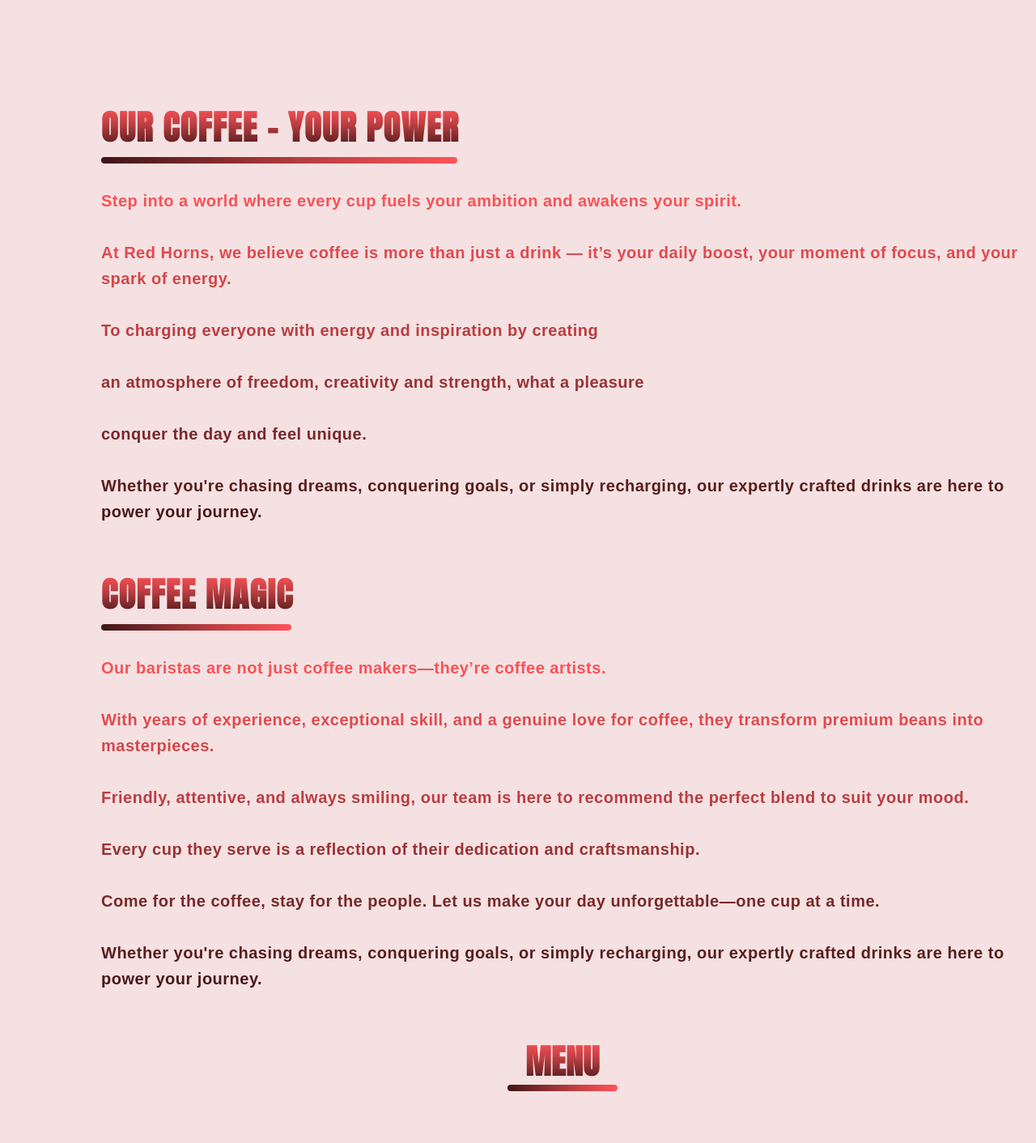
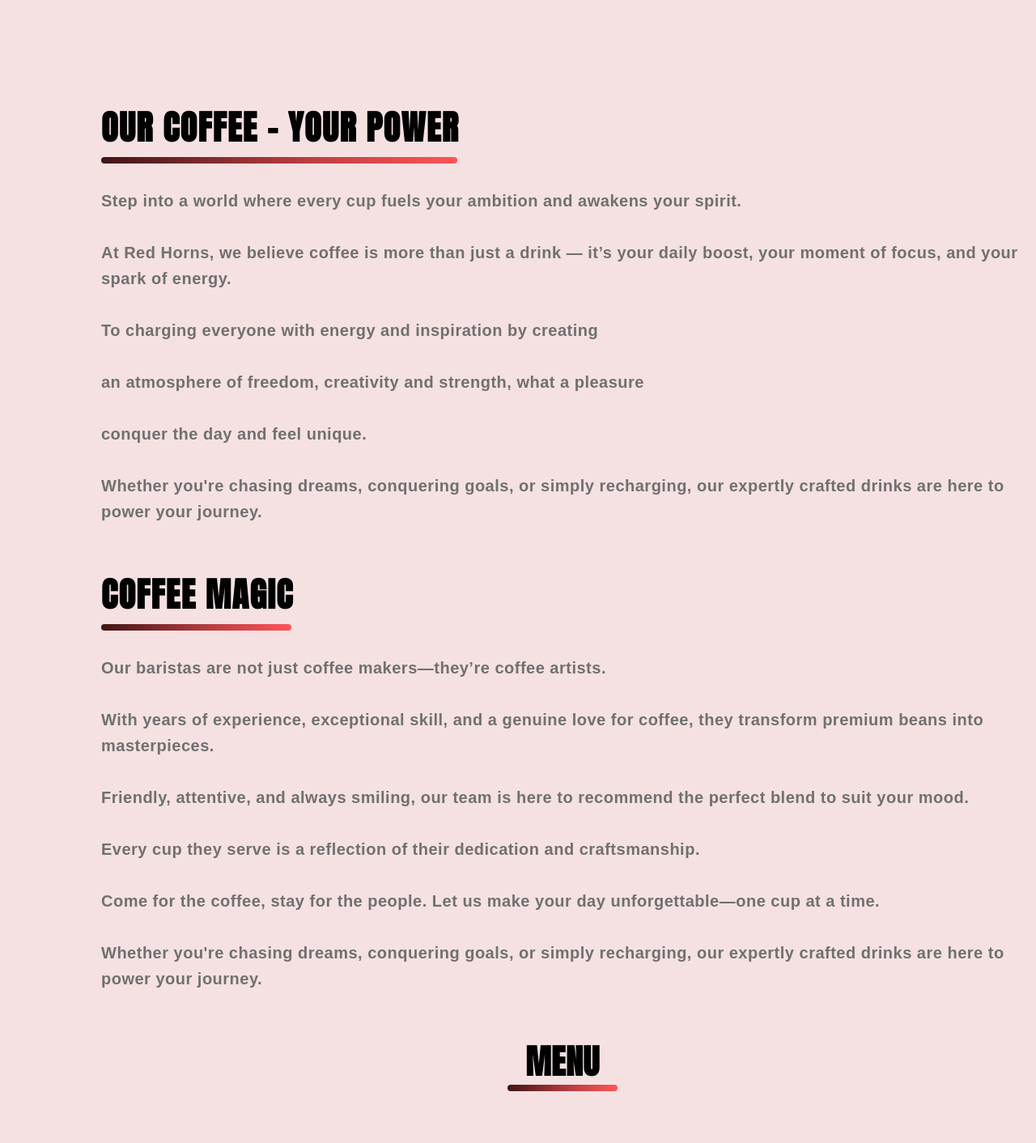
Before and after one commit to LifeIsCodeArt/RedHorns, a Vue app: page / in a window 1280 px wide. Shown: the part 1330-2742 px from the top of the page at 81% size. Built offline with nearby package versions, Linux system fonts and the light colour scheme.

Commit message:
add final changes #1111

```diff
--- a/src/components/Footer/TheFooter.vue
+++ b/src/components/Footer/TheFooter.vue
@@ -39,8 +39,8 @@
 
                 <div class="mt-[65.6px] mb-[35px]">
 
-                    <p class="linear text-[16px] font-anton_regular font-normal leading-[23px] tracking-[0.5px] w-[282px] max-xl:w-[524px] max-xl:text-center max-md:w-[253px] max-md:pr-[14px] max-md:text-left"
-                       :class="darkTheme ? 'bg-black' : 'bg-[#f5e1e2]'">
+                    <p class="text-[16px] font-anton_regular font-normal leading-[23px] tracking-[0.5px] w-[282px] max-xl:w-[524px] max-xl:text-center max-md:w-[253px] max-md:pr-[14px] max-md:text-left"
+                       :class="darkTheme ? ' text-[#f5e1e2]' : ' text-[#bf3f42]'">
 
                        <span class="mb-[12px] block">Lorem Ipsum is simply simply</span>
                         when an unknown printer took a
--- a/src/views/HomeView.vue
+++ b/src/views/HomeView.vue
@@ -57,10 +57,10 @@
     animation: isModalVisible ? 'flyIn 1.0s ease-in-out forwards' : ''
   }"
   >
-    <h1 class="text-2xl font-bold text-center" :class="darkTheme ? 'linear2' : 'linear'">Magical {{selectedArticle.text}} Brewing Method</h1>
+    <h1 class="text-2xl font-bold text-center tracking-[2px]" :class="darkTheme ? 'text-[#f5e1e2]' : 'text-[#bf3f42]'">Magical {{selectedArticle.text}} Brewing Method</h1>
 
-    <div class="space-y-4" :class="darkTheme ? 'linear2' : 'linear'">
-      <h2 class="text-lg font-semibold">Description:</h2>
+    <div class="space-y-4" :class="darkTheme ? 'text-[#f5e1e2]' : 'text-[#bf3f42]'">
+      <h2 class="text-lg font-semibold tracking-[2px]">Description:</h2>
       <p class="text-sm leading-relaxed font-red_display">
         Magical coffee isn’t just a drink; it’s a ritual that awakens inspiration and energy.
         It unveils unique flavor nuances and brings warmth to even the coldest mornings.
@@ -68,8 +68,8 @@
       </p>
     </div>
 
-    <div class="space-y-4" :class="darkTheme ? 'linear2' : 'linear'">
-      <h2 class="text-lg font-semibold">Ingredients:</h2>
+    <div class="space-y-4" :class="darkTheme ? 'text-[#f5e1e2]' : 'text-[#bf3f42]'">
+      <h2 class="text-lg font-semibold tracking-[2px]">Ingredients:</h2>
       <ul class="list-disc list-inside text-sm leading-relaxed font-red_display">
         <li><strong>Coffee beans</strong> — freshly ground to preserve the aroma. Choose your flavor: vibrant fruity notes or rich chocolate undertones.</li>
         <li><strong>Water</strong> — clean and filtered, heated to the ideal temperature (92–96°C).</li>
@@ -77,8 +77,8 @@
       </ul>
     </div>
 
-    <div class="space-y-4" :class="darkTheme ? 'linear2' : 'linear'">
-      <h2 class="text-lg font-semibold">Brewing Method:</h2>
+    <div class="space-y-4" :class="darkTheme ? 'text-[#f5e1e2]' : 'text-[#bf3f42]'">
+      <h2 class="text-lg font-semibold tracking-[2px]">Brewing Method:</h2>
       <ol class="list-decimal list-inside text-sm leading-relaxed space-y-2 font-red_display">
         <li><strong>Preparation:</strong> Find a quiet space where you can immerse yourself in the process. Treat this as your personal ritual. Warm your brewing device.</li>
         <li><strong>Measure:</strong> Use 1–2 tablespoons (about 10–15 g) of freshly ground coffee per cup. Adjust to your taste.</li>
@@ -88,8 +88,8 @@
       </ol>
     </div>
 
-    <div class="space-y-4" :class="darkTheme ? 'linear2' : 'linear'">
-      <h2 class="text-lg font-semibold">The Ritual of Enjoyment:</h2>
+    <div class="space-y-4" :class="darkTheme ? 'text-[#f5e1e2]' : 'text-[#bf3f42]'">
+      <h2 class="text-lg font-semibold tracking-[2px]">The Ritual of Enjoyment:</h2>
       <p class="text-sm leading-relaxed font-red_display">
         Before your first sip, close your eyes and take in the aroma. Let it fill you with inspiration. Drink slowly, savoring every sip. Feel the magic unfold.
       </p>
@@ -107,7 +107,7 @@
         <div>
 
           <div id="Menu" class="text-[14px] leading-[18px] tracking-[0.5px] font-anton_regular font-bold flex items-center align-baseline max-md:block  max-md:text-center max-md:h-[36px] max-md:w-full max-xl:pl-[20px] max-xsm:pl-0 max-xsm:w-[200px]"
-               :class="darkTheme ? 'linear2' :'linear'">
+               :class="darkTheme ? 'text-[#bf3f42]' :'text-[#bf3f42]'">
             Головна  <span class="pt-[1px] px-[4px] h-[18px]">></span>
 
             <span class="font-normal text-center w-auto h-[18px]"> Red Horns</span>
@@ -116,8 +116,8 @@
 
           <bio-rada class="mb-40"/>
 
-          <h1 class="linear uppercase text-[42px] leading-[54px] tracking-[1.5px] font-anton_regular font-black max-md:text-center max-md:text-[35px] max-md:leading-[45.5px] max-xl:w-full max-xl:text-center max-xsm:w-[360px] max-xsm:text-[28px]"
-              :class="darkTheme ? 'linear2' :'linear'">
+          <h1 class=" uppercase text-[42px] leading-[54px] tracking-[1.5px] font-anton_regular font-black max-md:text-center max-md:text-[35px] max-md:leading-[45.5px] max-xl:w-full max-xl:text-center max-xsm:w-[360px] max-xsm:text-[28px]"
+              :class="darkTheme ? 'text-[#f5e1e2]' :'text-[#bf3f42]'">
 
             Our coffee - your power
 
@@ -130,7 +130,7 @@
 
         <div id="About" class="text-[20px] text-[#707070] leading-[32px]
         tracking-[0.5px] font-red_display font-semibold mt-[30px] mb-[60px] max-xl:w-full max-xl:text-center max-1lg:w-[700px] max-xsm:w-[360px] max-1lg:text-left"
-             :class="darkTheme ? 'linear2' :'linear'">
+             :class="darkTheme ? 'text-[#f5e1e2]' :'text-[#bf3f42]'">
 
           Step into a world where every cup fuels your ambition and awakens your spirit.<br><br>
 
@@ -146,8 +146,8 @@
 
         </div>
 
-        <h1 class="linear uppercase text-[42px] leading-[54px] tracking-[1.5px] font-anton_regular font-black max-md:text-center max-md:text-[35px] max-md:leading-[45.5px] max-xl:w-full max-xl:text-center max-xsm:w-[360px] max-xsm:text-[28px]"
-            :class="darkTheme ? 'linear2' :'linear'">
+        <h1 class=" uppercase text-[42px] leading-[54px] tracking-[1.5px] font-anton_regular font-black max-md:text-center max-md:text-[35px] max-md:leading-[45.5px] max-xl:w-full max-xl:text-center max-xsm:w-[360px] max-xsm:text-[28px]"
+            :class="darkTheme ? 'text-[#f5e1e2]' :'text-[#bf3f42]'">
 
           Coffee magic
 
@@ -157,7 +157,7 @@
              :class="darkTheme ? 'background2' : 'background'"></div>
 
         <div id="About" class="text-[20px] text-[#707070] leading-[32px] tracking-[0.5px] font-red_display font-semibold mt-[30px] mb-[60px] max-xl:w-full max-xl:text-center max-1lg:w-[700px] max-xsm:w-[356px] max-1lg:text-left"
-             :class="darkTheme ? 'linear2' :'linear'">
+             :class="darkTheme ? 'text-[#f5e1e2]' :'text-[#bf3f42]'">
 
           Our baristas are not just coffee makers—they’re coffee artists. <br><br>
 
@@ -179,8 +179,8 @@
 
             <div class="relative flex flex-col mb-[20px]">
 
-              <h2 class="linear uppercase text-center text-[42px] leading-[54px] tracking-[0.5px] font-anton_regular font-black max-md:text-center max-md:text-[35px] max-md:leading-[45.5px] max-xsm:w-[360px] max-xsm:text-[28px]"
-                  :class="darkTheme ? 'linear2' :'linear'">
+              <h2 class=" uppercase text-center text-[42px] leading-[54px] tracking-[0.5px] font-anton_regular font-black max-md:text-center max-md:text-[35px] max-md:leading-[45.5px] max-xsm:w-[360px] max-xsm:text-[28px]"
+                  :class="darkTheme ? 'text-[#f5e1e2]' :'text-[#bf3f42]'">
                 Menu
               </h2>
 
@@ -197,13 +197,13 @@
 
 
               <div class="font-red_display font-semibold text-center align-middle w-full max-xsm:w-[340px]"
-                   :class="darkTheme ? 'linear2' :'linear'">
+                   :class="darkTheme ? 'text-[#f5e1e2]' :'text-[#bf3f42]'">
                 Hey, checkout our new menu!<br><br>
 
                 <span>🔥 Hot drinks to warm your day:<br><br>
                 From the rich Red Velvet Latte to the energizing Forest Energy and classic Wild Cappuccino,<br> we've crafted the perfect lineup of cozy flavors.<br><br></span>
 
-                <span class="linear3" :class="darkTheme ? 'linear4' :'linear3'">❄️ Cold drinks to keep you refreshed:<br><br>
+                <span class="" :class="darkTheme ? 'linear4' :'linear3'">❄️ Cold drinks to keep you refreshed:<br><br>
                 Cool down with our signature Ice Red Energy, refreshing Citrus Horn Cooler,<br> or creamy Maple Cream Fizz — perfect for any mood.<br><br></span>
 
                 Come discover your new favorite drink at Red Horns!<br><br>
@@ -220,8 +220,8 @@
 
           <div id="Works" class="relative flex flex-col my-12">
 
-            <h3 class="linear uppercase text-center text-[36px] leading-[54px] tracking-[0.5px] font-anton_regular font-black max-md:text-center max-md:text-[35px] max-md:leading-[45.5px] max-xsm:w-[360px] max-xsm:text-[28px]"
-                :class="darkTheme ? 'linear2' :'linear'">
+            <h3 class=" uppercase text-center text-[36px] leading-[54px] tracking-[0.5px] font-anton_regular font-black max-md:text-center max-md:text-[35px] max-md:leading-[45.5px] max-xsm:w-[360px] max-xsm:text-[28px]"
+                :class="darkTheme ? 'text-[#f5e1e2]' :'text-[#bf3f42]'">
               Hot drinks
             </h3>
 
@@ -241,7 +241,7 @@
           <div class="relative flex flex-col my-12">
 
             <h3 class=" uppercase text-center text-[36px] leading-[54px] tracking-[0.5px] font-anton_regular font-black max-md:text-center max-md:text-[35px] max-md:leading-[45.5px] max-xsm:w-[360px] max-xsm:text-[28px]"
-                :class="darkTheme ? 'linear2' :'linear'">
+                :class="darkTheme ? 'text-[#f5e1e2]' :'text-[#bf3f42]'">
               Cold drinks
             </h3>
 
@@ -284,9 +284,7 @@
 <style>
 
 .linear {
-  background: -webkit-linear-gradient(90deg, #401516 0%, #bf3f42 60%,  #ff5458 100%);
-  -webkit-background-clip: text;
-  -webkit-text-fill-color: transparent;
+  color: #bf3f42
 }
 
 .background{
@@ -294,7 +292,7 @@
 }
 
 .background-card-1{
-  background: #401516;
+  background: #bf3f42;
 }
 
 .background-card-2{
@@ -302,9 +300,7 @@
 }
 
 .linear2 {
-  background: linear-gradient(90deg, #f5e1e2 0%, #e9bfc0 60%, #d99a9b 100%);
-  -webkit-background-clip: text;
-  -webkit-text-fill-color: transparent;
+  color: #f5e1e2;
 }
 
 .linear3 {
```
